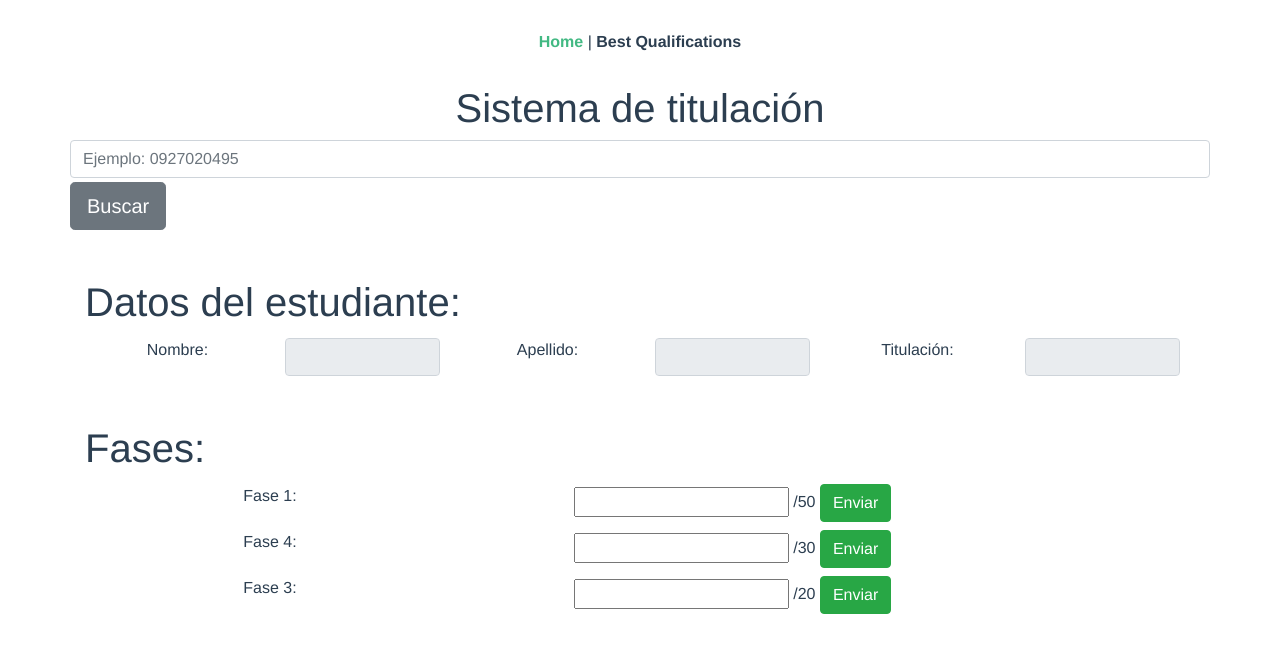
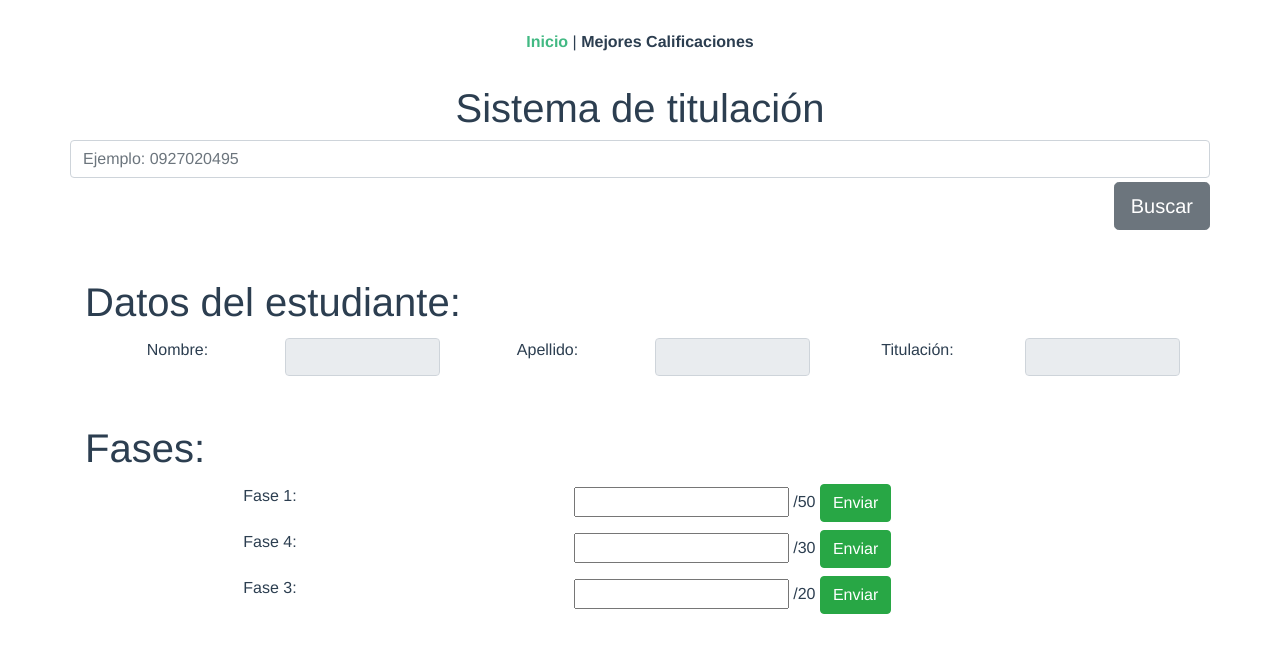
Before and after one commit to codediaz/front-vuejs-qualifications, a Vue app: page / in a window 1280 px wide. Shown: the top 652 px of the page. Built offline with nearby package versions, Linux system fonts and the light colour scheme.

Commit message:
feature: configs router vue

```diff
--- a/src/App.vue
+++ b/src/App.vue
@@ -1,8 +1,8 @@
 <template>
   <div id="app">
     <nav>
-      <router-link to="/">Home</router-link> |
-      <router-link to="/qualifications">Best Qualifications</router-link>
+      <router-link to="/">Inicio</router-link> |
+      <router-link to="/qualifications">Mejores Calificaciones</router-link>
     </nav>
     <router-view/>
   </div>
--- a/src/components/BestQualification.vue
+++ b/src/components/BestQualification.vue
@@ -1,7 +1,7 @@
 <template>
 <div class="contanier">
   <h1>
-    Best Qualifications
+    Mejores Calificaciones
   </h1>
 
 </div>
--- a/src/components/Student.vue
+++ b/src/components/Student.vue
@@ -4,11 +4,13 @@
 
       <div class="col-md-12">
 
-        <h1>Sistema de titulación  </h1>
+        <h1>Sistema de titulación </h1>
 
         <div class="row">
           <input type="text" v-model="buscar" class="form-control" placeholder="Ejemplo: 0927020495"/>
-          <button type="button" class="btn btn-secondary btn-lg mt-1" function="searchStudent()">Buscar</button>
+        </div>
+        <div class="row" style="float:right">
+           <button type="button" class="btn btn-secondary btn-lg mt-1" function="searchStudent()">Buscar</button>
         </div>
 
 
```
